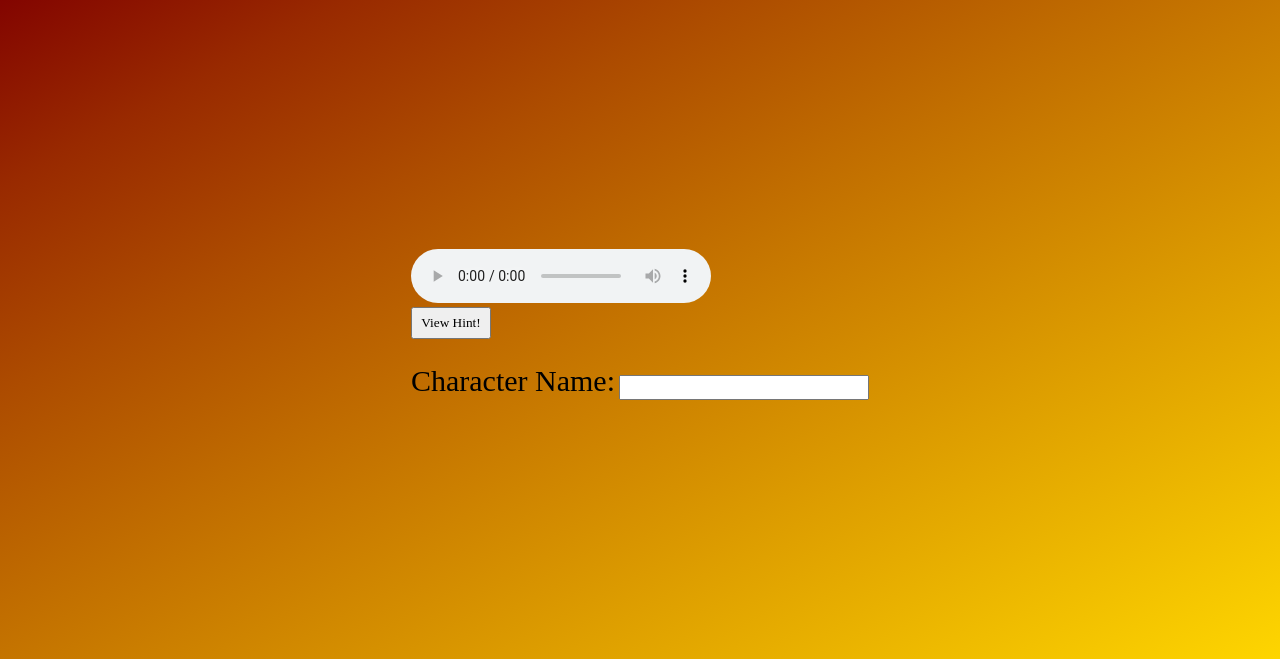
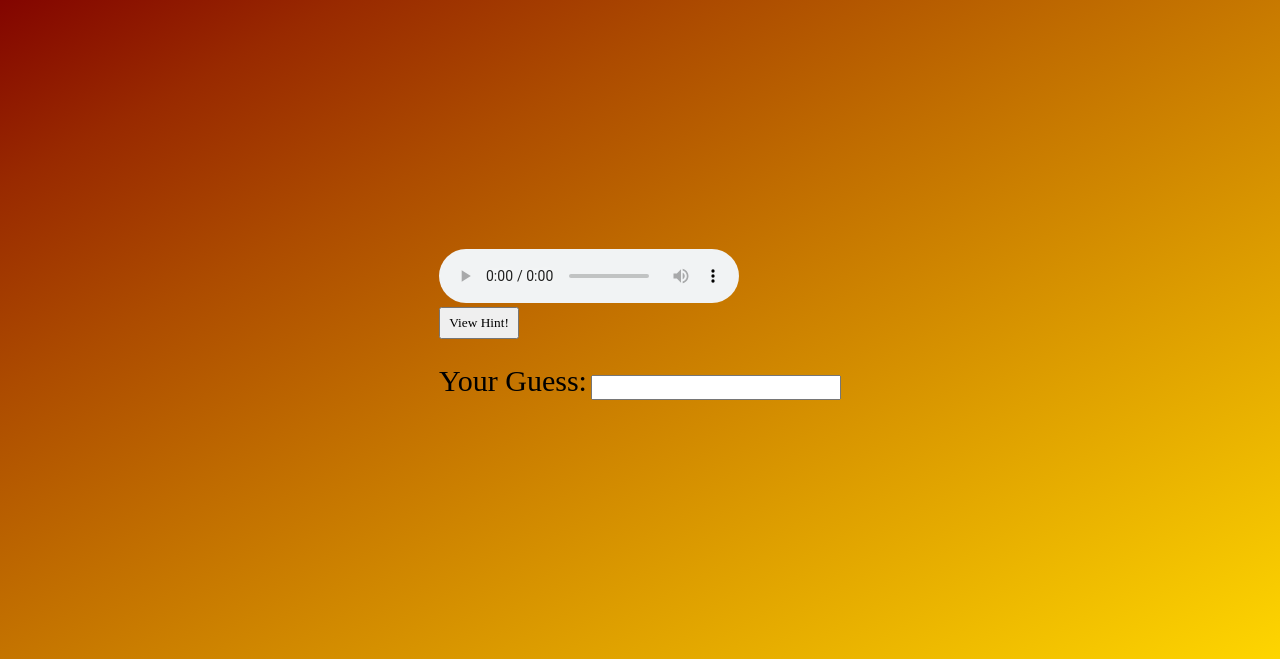
Before and after one commit to BrantTanner/FinalGameGuesserWDD231, a website built with Vite: page teamFinal/characterGuesser/characterGuesser.html in a window 1280 px wide. Shown: the part 72-731 px from the top of the page. Built offline with nearby package versions, Linux system fonts and the light colour scheme; a web font is replaced by a local one.

Commit message:
Update characterGuesser.html

```diff
--- a/teamFinal/characterGuesser/characterGuesser.html
+++ b/teamFinal/characterGuesser/characterGuesser.html
@@ -42,7 +42,7 @@
 
             <section class="playerInput">
                 <form>
-                    <label for="playerGuess">Character Name:</label>
+                    <label for="playerGuess">Your Guess:</label>
                     <input type="text" id="playerGuess" name="playerGuess">
 
                 </form>
```
